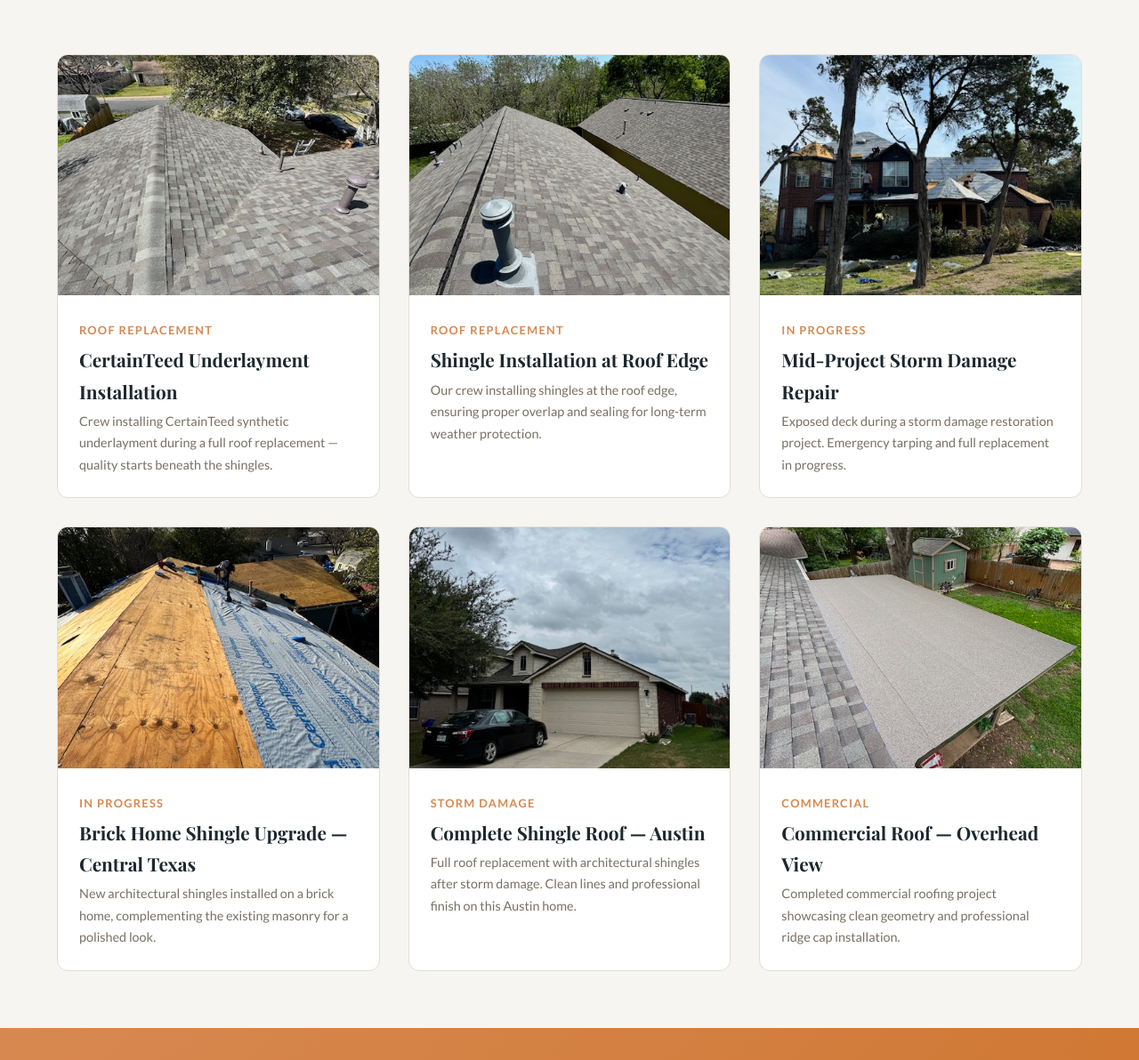
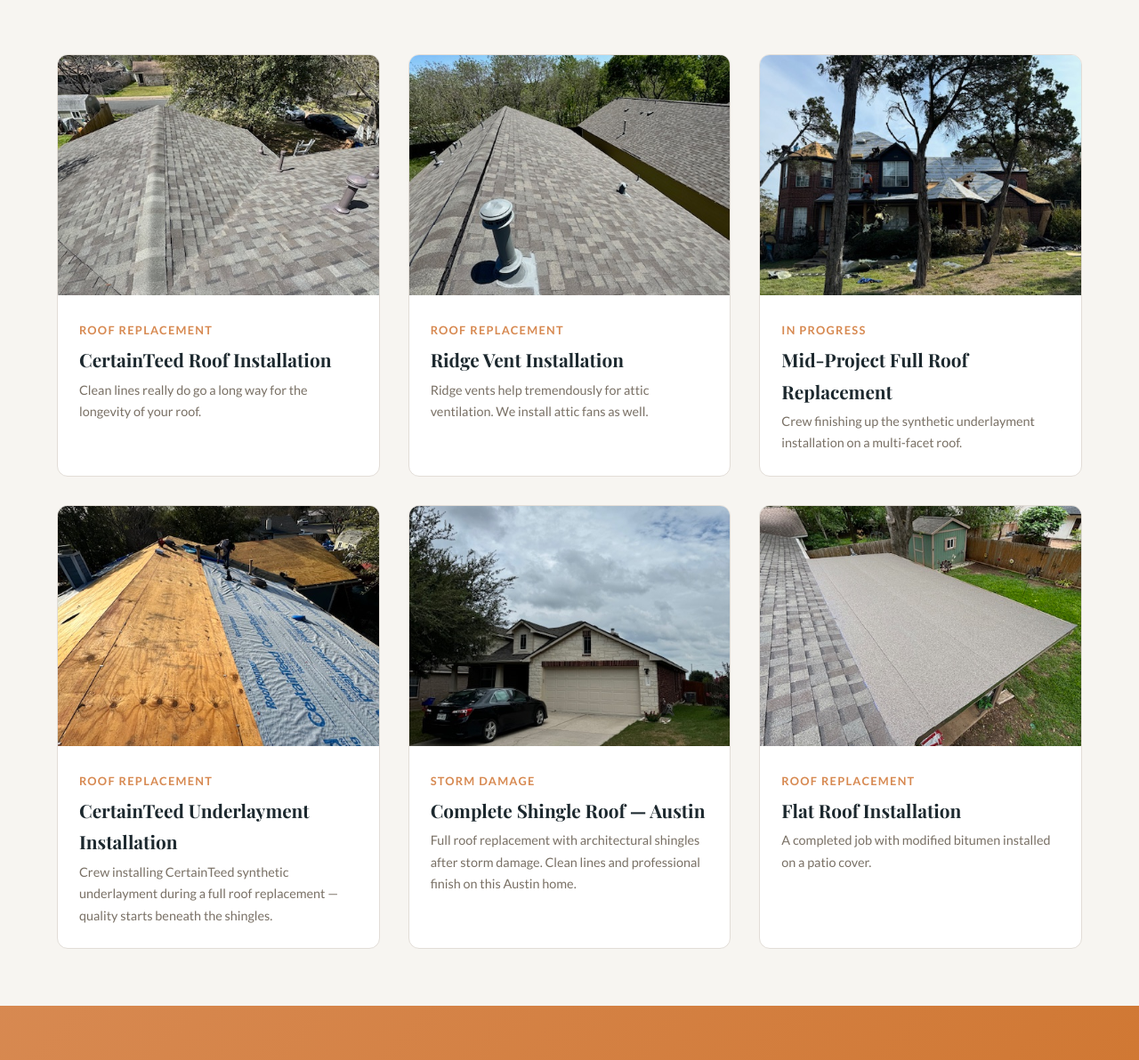
Before and after one commit to bblondunngghh/creekstone, a website: page gallery/index.html in a window 1280 px wide. Shown: the part 670-1862 px from the top of the page at 89% size. Drawn offline with nearby package versions, Linux system fonts and the light colour scheme.

Commit message:
Update site per client feedback: hero tagline, gallery descriptions, remove placeholder photos
- Replace "Built on Solid Ground" with "Over 20 Years Experience" on homepage hero
- Update gallery photo descriptions to match client-provided copy
- Remove photo sections from storm damage and commercial roofing pages

Co-Authored-By: Claude Opus 4.6 <noreply@anthropic.com>

```diff
--- a/gallery/index.html
+++ b/gallery/index.html
@@ -179,45 +179,45 @@
         <div class="gallery-grid">
           <div class="gallery-card">
             <div class="gallery-card__image">
-              <img src="../photos/IMG_2317.jpg" alt="Crew installing CertainTeed synthetic underlayment during a full roof replacement" loading="lazy">
+              <img src="../photos/IMG_2317.jpg" alt="CertainTeed roof installation with clean lines for lasting protection" loading="lazy">
+            </div>
+            <div class="gallery-card__body">
+              <span class="gallery-card__tag">Roof Replacement</span>
+              <div class="gallery-card__title">CertainTeed Roof Installation</div>
+              <p class="gallery-card__desc">Clean lines really do go a long way for the longevity of your roof.</p>
+            </div>
+          </div>
+
+          <div class="gallery-card">
+            <div class="gallery-card__image">
+              <img src="../photos/IMG_2422.jpg" alt="Ridge vent installation for improved attic ventilation" loading="lazy">
+            </div>
+            <div class="gallery-card__body">
+              <span class="gallery-card__tag">Roof Replacement</span>
+              <div class="gallery-card__title">Ridge Vent Installation</div>
+              <p class="gallery-card__desc">Ridge vents help tremendously for attic ventilation. We install attic fans as well.</p>
+            </div>
+          </div>
+
+          <div class="gallery-card">
+            <div class="gallery-card__image">
+              <img src="../photos/IMG_1759.jpg" alt="Mid-project full roof replacement with synthetic underlayment installation" loading="lazy">
+            </div>
+            <div class="gallery-card__body">
+              <span class="gallery-card__tag">In Progress</span>
+              <div class="gallery-card__title">Mid-Project Full Roof Replacement</div>
+              <p class="gallery-card__desc">Crew finishing up the synthetic underlayment installation on a multi-facet roof.</p>
+            </div>
+          </div>
+
+          <div class="gallery-card">
+            <div class="gallery-card__image">
+              <img src="../photos/IMG_2280.jpg" alt="Crew installing CertainTeed synthetic underlayment during a full roof replacement" loading="lazy">
             </div>
             <div class="gallery-card__body">
               <span class="gallery-card__tag">Roof Replacement</span>
               <div class="gallery-card__title">CertainTeed Underlayment Installation</div>
               <p class="gallery-card__desc">Crew installing CertainTeed synthetic underlayment during a full roof replacement — quality starts beneath the shingles.</p>
-            </div>
-          </div>
-
-          <div class="gallery-card">
-            <div class="gallery-card__image">
-              <img src="../photos/IMG_2422.jpg" alt="Roofing crew installing shingles at the roof edge with proper overlap and sealing" loading="lazy">
-            </div>
-            <div class="gallery-card__body">
-              <span class="gallery-card__tag">Roof Replacement</span>
-              <div class="gallery-card__title">Shingle Installation at Roof Edge</div>
-              <p class="gallery-card__desc">Our crew installing shingles at the roof edge, ensuring proper overlap and sealing for long-term weather protection.</p>
-            </div>
-          </div>
-
-          <div class="gallery-card">
-            <div class="gallery-card__image">
-              <img src="../photos/IMG_1759.jpg" alt="Exposed roof deck during a storm damage restoration with emergency tarping" loading="lazy">
-            </div>
-            <div class="gallery-card__body">
-              <span class="gallery-card__tag">In Progress</span>
-              <div class="gallery-card__title">Mid-Project Storm Damage Repair</div>
-              <p class="gallery-card__desc">Exposed deck during a storm damage restoration project. Emergency tarping and full replacement in progress.</p>
-            </div>
-          </div>
-
-          <div class="gallery-card">
-            <div class="gallery-card__image">
-              <img src="../photos/IMG_2280.jpg" alt="New architectural shingles installed on a brick home in Central Texas" loading="lazy">
-            </div>
-            <div class="gallery-card__body">
-              <span class="gallery-card__tag">In Progress</span>
-              <div class="gallery-card__title">Brick Home Shingle Upgrade — Central Texas</div>
-              <p class="gallery-card__desc">New architectural shingles installed on a brick home, complementing the existing masonry for a polished look.</p>
             </div>
           </div>
 
@@ -234,12 +234,12 @@
 
           <div class="gallery-card">
             <div class="gallery-card__image">
-              <img src="../photos/IMG_8703.jpg" alt="Overhead view of a completed commercial roofing project with clean ridge cap installation" loading="lazy">
+              <img src="../photos/IMG_8703.jpg" alt="Completed flat roof installation with modified bitumen on a patio cover" loading="lazy">
             </div>
             <div class="gallery-card__body">
-              <span class="gallery-card__tag">Commercial</span>
-              <div class="gallery-card__title">Commercial Roof — Overhead View</div>
-              <p class="gallery-card__desc">Completed commercial roofing project showcasing clean geometry and professional ridge cap installation.</p>
+              <span class="gallery-card__tag">Roof Replacement</span>
+              <div class="gallery-card__title">Flat Roof Installation</div>
+              <p class="gallery-card__desc">A completed job with modified bitumen installed on a patio cover.</p>
             </div>
           </div>
         </div>
```
Also changed, not shown: index.html (+3 -2 lines), services/commercial-roofing/index.html (+0 -10 lines), services/storm-damage/index.html (+0 -10 lines).
